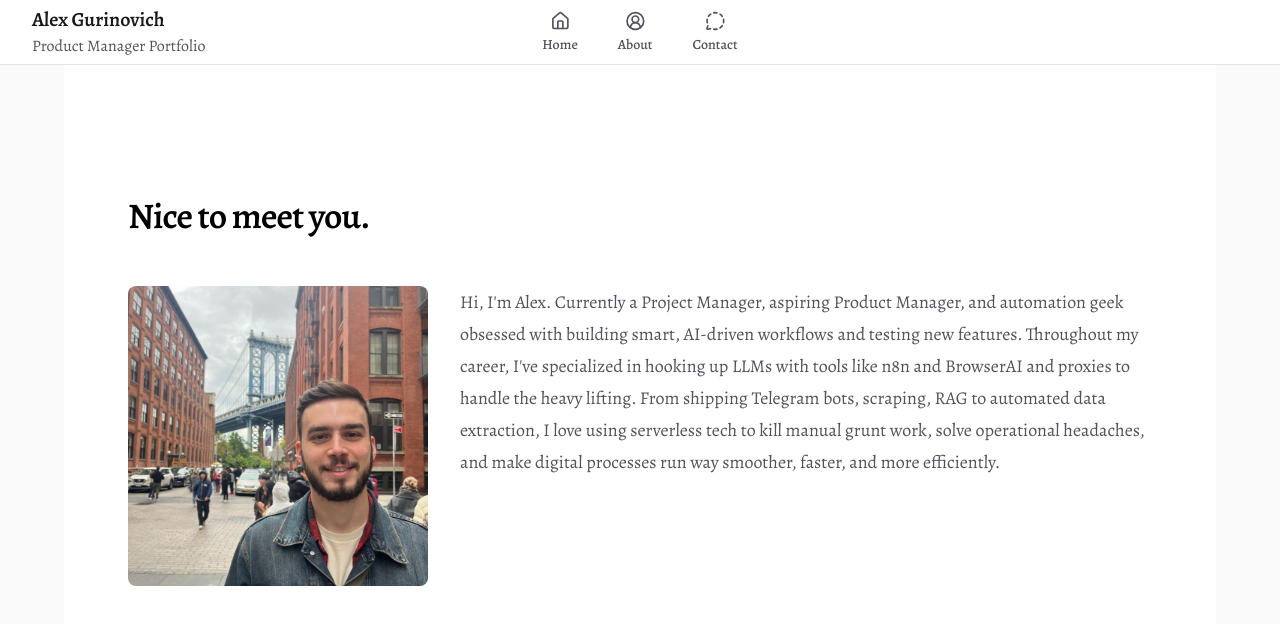
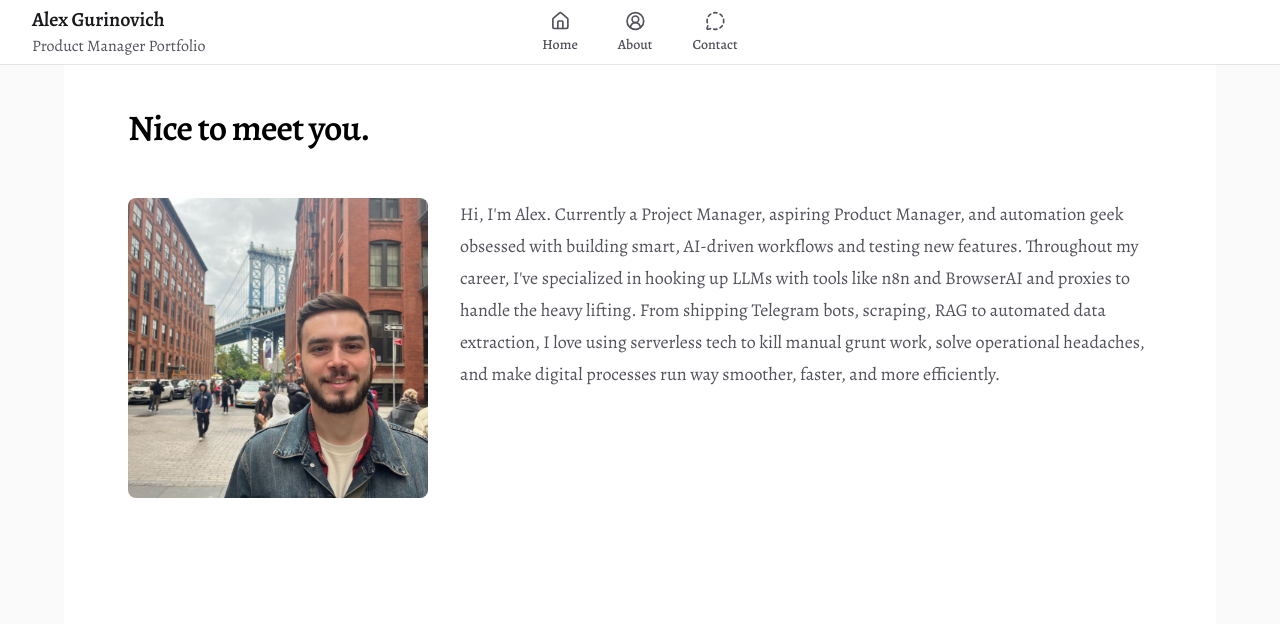
Before and after one commit to AlexGuri99/Portfolio-website, a Next.js app: page / in a window 1280 px wide. Shown: the top 624 px of the page. Built offline with nearby package versions, Linux system fonts and the light colour scheme.

Commit message:
Adjust spacing

```diff
--- a/app/about/page.tsx
+++ b/app/about/page.tsx
@@ -14,7 +14,7 @@ export default function About() {
 
     return (
         <div className="flex min-h-screen items-start justify-center bg-zinc-50 font-sans dark:bg-black">
-            <main className="flex min-h-screen w-full max-w-7xl flex-row gap-8 py-32 px-16 bg-white dark:bg-black">
+            <main className="flex min-h-screen w-full max-w-7xl flex-row gap-8 py-10 px-16 bg-white dark:bg-black">
                 {/* Sidebar */}
                 <aside className="flex-shrink-0 w-64">
                     <div className="sticky top-32">
--- a/app/contact/page.tsx
+++ b/app/contact/page.tsx
@@ -3,7 +3,7 @@ import Link from "next/link";
 export default function Contact() {
   return (
     <div className="flex min-h-screen items-center justify-center bg-zinc-50 font-sans dark:bg-black">
-      <main className="flex min-h-screen w-full max-w-3xl flex-col items-center justify-center py-32 px-16 bg-white dark:bg-black">
+      <main className="flex min-h-screen w-full max-w-6xl flex-col items-start py-10 px-16 bg-white dark:bg-black">
         <div className="flex flex-col items-center gap-8 text-center w-full">
           <h1 className="text-4xl font-semibold leading-tight tracking-tight text-black dark:text-zinc-50">
             Contact Me
--- a/app/page.tsx
+++ b/app/page.tsx
@@ -3,7 +3,7 @@ import Image from "next/image";
 export default function Home() {
   return (
     <div className="flex min-h-screen items-center justify-center bg-zinc-50 font-sans dark:bg-black">
-      <main className="flex min-h-screen w-full max-w-6xl flex-col items-start py-32 px-16 bg-white dark:bg-black">
+      <main className="flex min-h-screen w-full max-w-6xl flex-col items-start py-10 px-16 bg-white dark:bg-black">
         <h1 className="text-4xl font-semibold leading-tight tracking-tight text-black dark:text-zinc-50 mb-12">
           Nice to meet you.
         </h1>
```
